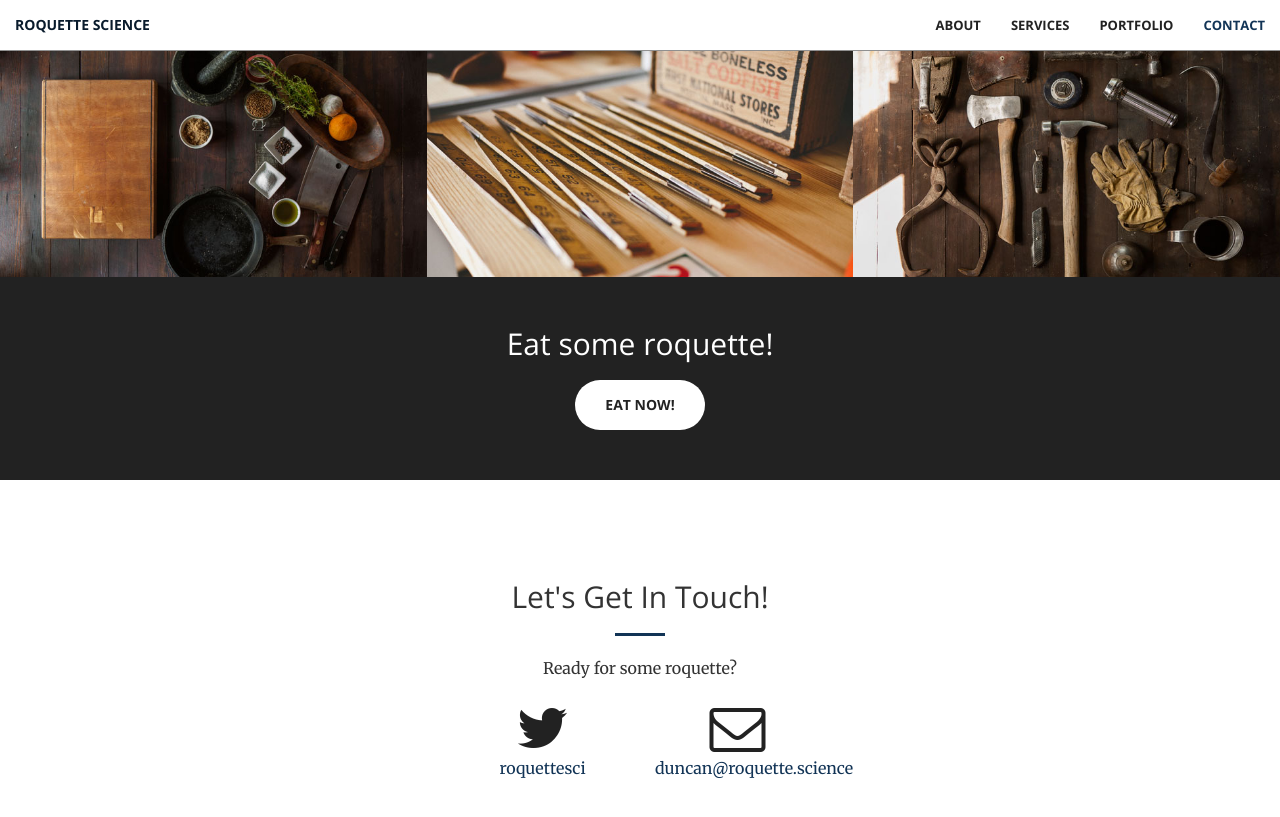
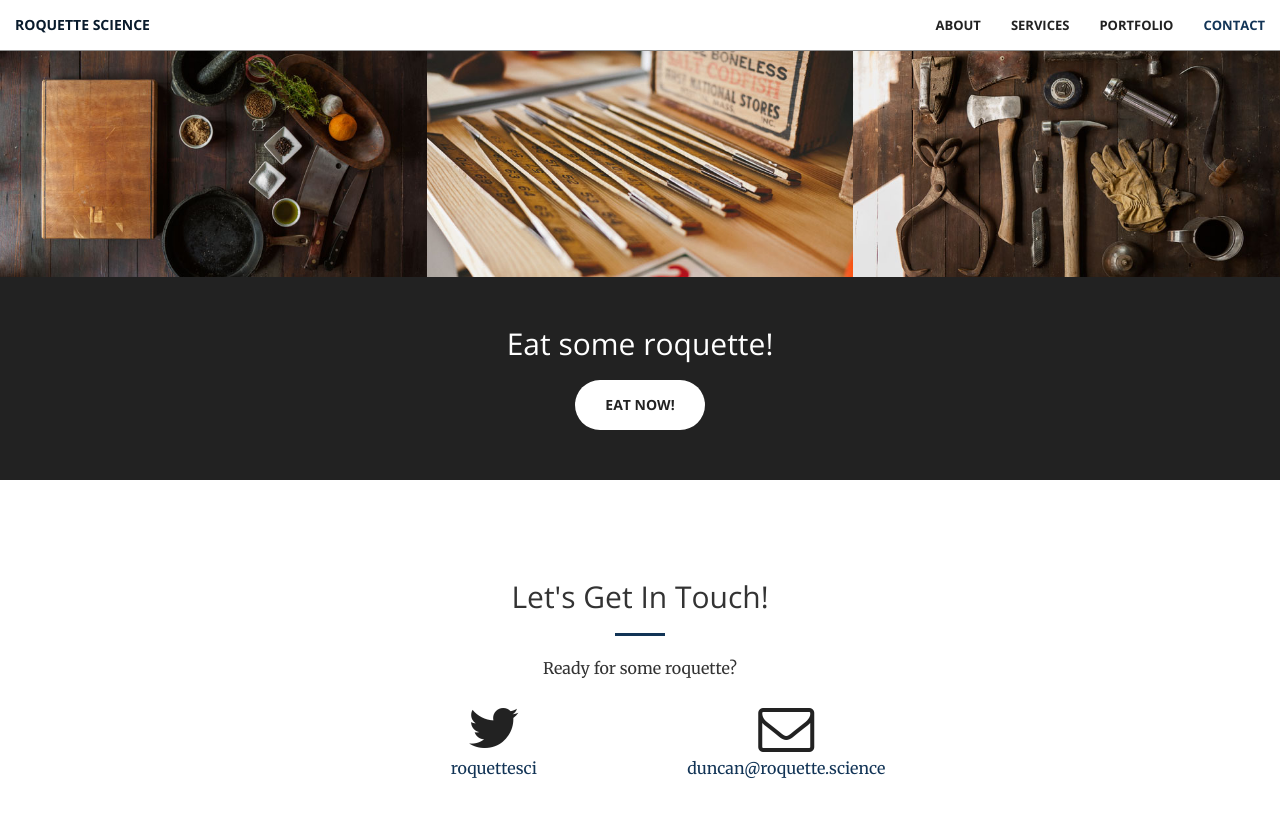
Before and after one commit to aberdeenradiology/aberdeenradiology.github.io, a Jekyll site: the page built from index.html, in a window 1280 px wide and 900 px high, scrolled down 1885 px. Shown: the top 817 px of the window. Built offline with Jekyll 4.4.1, drawn with Linux system fonts in a browser that asks for light colours.

Commit message:
Line up email

```diff
--- a/_includes/contact.html
+++ b/_includes/contact.html
@@ -6,13 +6,13 @@
                 <hr class="primary">
                 <p>Ready for some roquette?</p>
             </div>
-        <div class="col-lg-2 col-lg-offset-4 text-center">
+        <div class="col-lg-3 col-lg-offset-3 text-center">
             <a href="https://twitter.com/{{ site.twitter_username }}">
                 <i class="fa fa-twitter fa-3x wow bounceIn" data-wow-delay=".1s"></i>
                 <p>{{ site.twitter_username }}</p>
             </a>
         </div>
-        <div class="col-lg-2 text-center">
+        <div class="col-lg-3 text-center">
             <a href="mailto:{{ site.email }}">
             <i class="fa fa-envelope-o fa-3x wow bounceIn" data-wow-delay=".1s"></i>
                 <p>{{ site.email }}</p>
```
